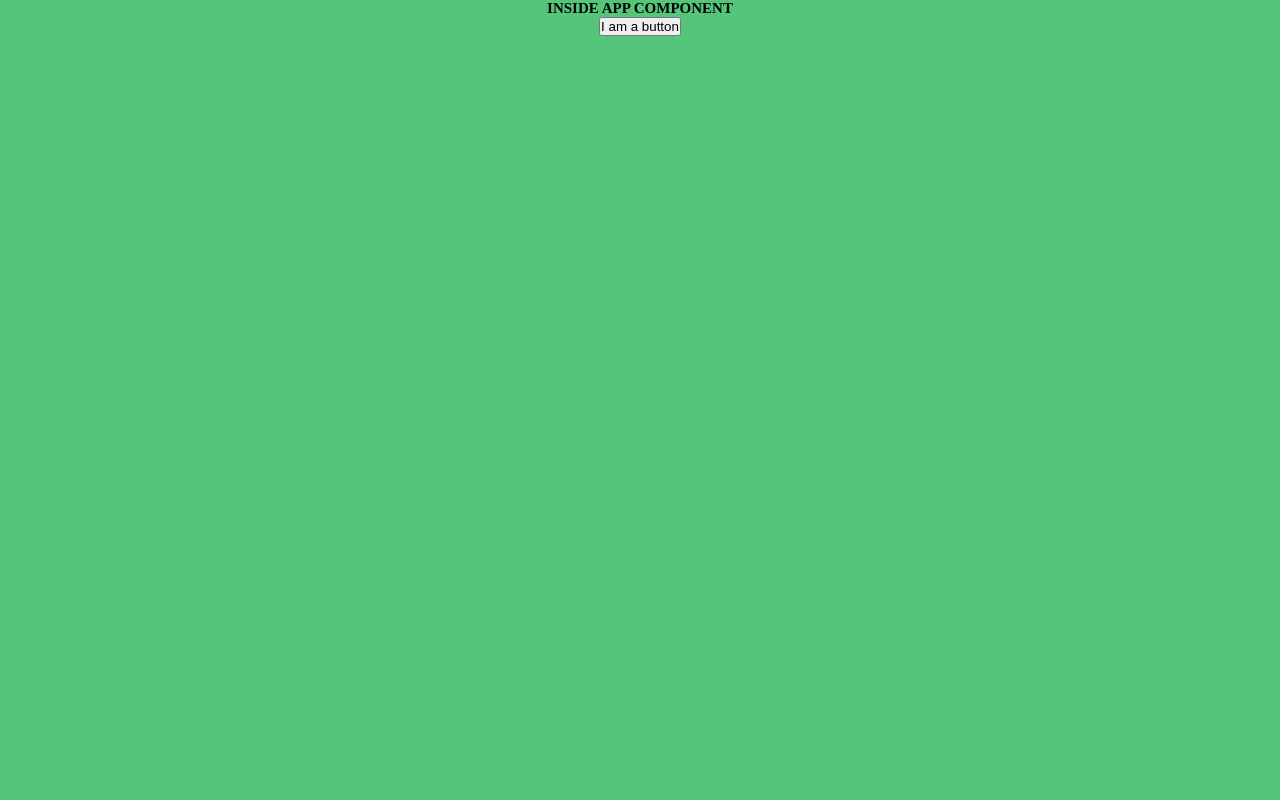
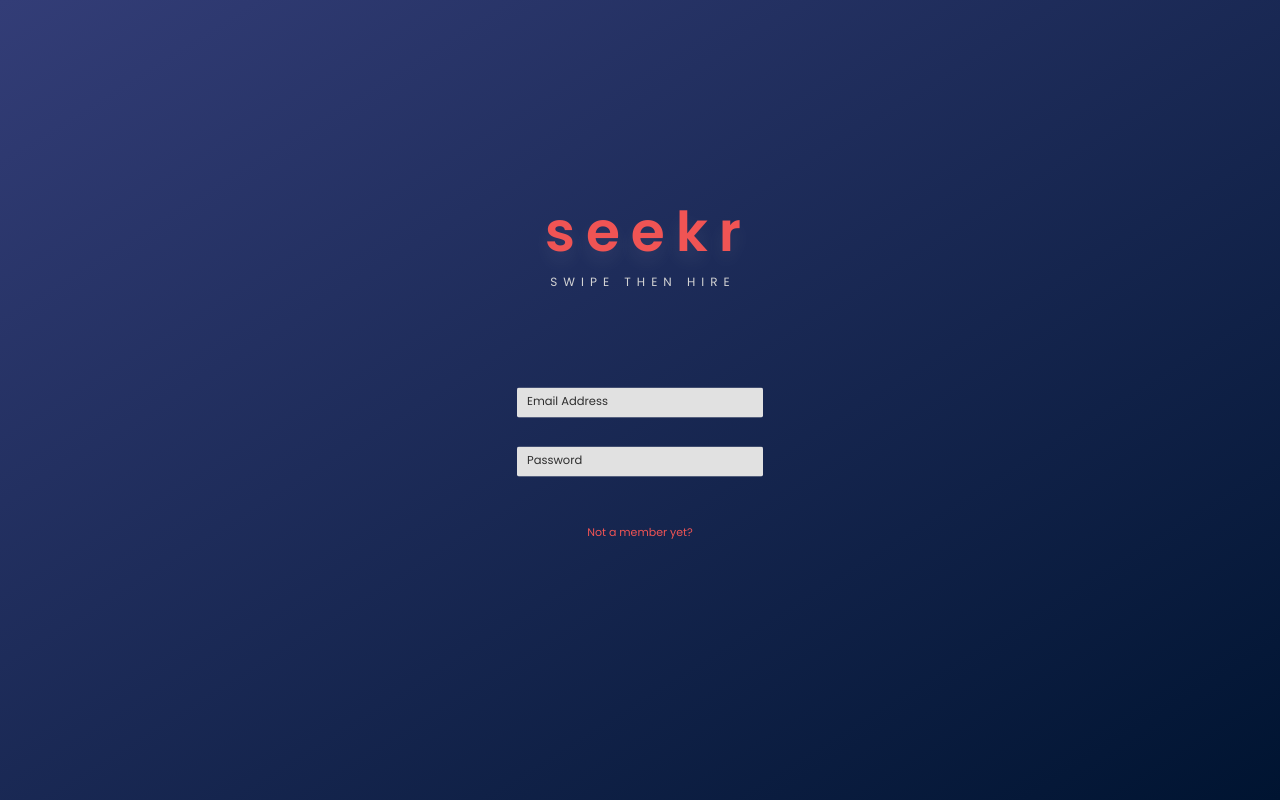
Before and after one commit to MLogan1998/seekr-client, a React (Create React App) app: page /login in a window 1280 px wide. Built offline with nearby package versions, Linux system fonts and the light colour scheme.

Commit message:
Login component wip

```diff
--- a/package.json
+++ b/package.json
@@ -11,6 +11,7 @@
     "prop-types": "^15.7.2",
     "react": "^17.0.1",
     "react-dom": "^17.0.1",
+    "react-router-dom": "^5.2.0",
     "react-scripts": "4.0.3",
     "web-vitals": "^1.1.0"
   },
--- /dev/null
+++ b/src/components/ApplicationViews.js
@@ -0,0 +1,9 @@
+import React from "react"
+import { Route } from "react-router-dom"
+import { Home } from "./home/Home"
+
+export const ApplicationViews = () => {
+    return <>
+                <Route exact path="/home" render={props => <Home {...props} />} />
+           </>
+}
--- /dev/null
+++ b/src/components/Seekr.js
@@ -0,0 +1,23 @@
+import React from "react"
+import { Route, Redirect } from "react-router-dom"
+import { ApplicationViews } from "./ApplicationViews"
+import { Login } from "./auth/Login"
+import { Register } from "./auth/Register"
+
+export const Seekr = () => (
+    <>
+        <Route render={() => {
+            if (localStorage.getItem("s_token")) {
+                return <>
+                    {/* <Route component={NavBar} /> */}
+                    <Route render={props => <ApplicationViews {...props} />} />
+                </>
+            } else {
+                return <Redirect to="/login" />
+            }
+        }} />
+
+        <Route path="/login" render={Login} />
+        <Route path="/register" render={Register} />
+    </>
+)
--- /dev/null
+++ b/src/components/auth/Login.js
@@ -0,0 +1,28 @@
+import React from "react"
+import { Link } from 'react-router-dom'
+
+
+
+export const Login = props => {
+  return (
+    <div className="login__container">
+      <div className="heading__container">
+        <h1 className="heading__primary">seekr</h1>
+        <p className="heading__slogan">swipe then hire</p>
+      </div>
+      <div className="login__form">
+        <form className="form" autoComplete="off">
+          <div className="form__group">
+            <input id="email" type="email" className="form__input" placeholder="Email Address" required></input>
+            <label htmlFor="email" className="form__label">Email Address</label>
+          </div>
+          <div className="form__group">
+            <input id="password" type="password" className="form__input" placeholder="Password" required></input>
+            <label htmlFor="password" className="form__label">Password</label>
+          </div>
+        </form>
+        <Link className="login__link" to="/register">Not a member yet?</Link>
+      </div>
+    </div>
+  )
+}
--- /dev/null
+++ b/src/components/auth/Register.js
@@ -0,0 +1,9 @@
+import React from "react"
+
+export const Register = props => {
+  return (
+    <>
+      <h1>Register</h1>
+    </>
+  )
+}
--- /dev/null
+++ b/src/components/home/Home.js
@@ -0,0 +1,9 @@
+import React from "react"
+
+export const Home = props => {
+  return (
+    <>
+      <h1>Home</h1>
+    </>
+  )
+}
--- a/src/index.js
+++ b/src/index.js
@@ -1,17 +1,15 @@
-import React from 'react';
-import ReactDOM from 'react-dom';
-import './styles/index.scss';
-import { App } from './App/App';
-import reportWebVitals from './reportWebVitals';
+import React from "react"
+import ReactDOM from "react-dom"
+import { BrowserRouter as Router } from "react-router-dom"
+import { Seekr } from "./components/Seekr"
+import "./styles/index.scss"
+
 
 ReactDOM.render(
-  <React.StrictMode>
-    <App />
-  </React.StrictMode>,
-  document.getElementById('root')
-);
-
-// If you want to start measuring performance in your app, pass a function
-// to log results (for example: reportWebVitals(console.log))
-// or send to an analytics endpoint. Learn more: https://bit.ly/CRA-vitals
-reportWebVitals();
+    <React.StrictMode>
+        <Router>
+            <Seekr />
+        </Router>
+    </React.StrictMode>,
+    document.getElementById("root")
+)
--- a/src/styles/abstracts/_variables.scss
+++ b/src/styles/abstracts/_variables.scss
@@ -1 +1,14 @@
+// COLORS
+
+$light-primary-blue: #333d77;
+$dark-primary-blue: #001431;
+
+$primary-red: #F05454;
+
+$primary-grey: #d3d3d3;
+
+
+
+
+
 $primary-color: #55c57a;
--- a/src/styles/index.scss
+++ b/src/styles/index.scss
@@ -1,5 +1,10 @@
 @import "~@fortawesome/fontawesome-free/css/all.min.css";
+@import url('https://fonts.googleapis.com/css2?family=Poppins:wght@200;400;500;600;700&display=swap');
+
+
 @import './abstracts/variables';
 
 
 @import './layout/base';
+@import './layout/typography';
+@import './layout/login'
--- a/src/styles/layout/_base.scss
+++ b/src/styles/layout/_base.scss
@@ -8,9 +8,10 @@
 
 html {
     font-size: 62.5%;
+    min-height: 100%;
 }
 
 body {
-    background-color: $primary-color;
     box-sizing: border-box;
+    background: linear-gradient(to right bottom, $light-primary-blue, $dark-primary-blue);
 }
--- /dev/null
+++ b/src/styles/layout/login.scss
@@ -0,0 +1,128 @@
+.login__container {
+  width: 100vw;
+  height:100vh;
+  position:relative;
+}
+
+
+.heading__container {
+  position: absolute;
+  top: 30%;
+  left: 50%;
+  transform: translate(-50%, -50%);
+  text-align: center;
+  margin: 0 auto;
+  width:60%
+}
+
+.login__form {
+  display: flex;
+  justify-content: center;
+  flex-direction: column;
+  text-align: center;
+  // width: 40vw;
+  height: 29.1vh;
+  margin: 0 auto;
+  position:absolute;
+  top: 58%;
+  left: 50%;
+  transform: translate(-50%, -50%);
+}
+
+
+.form {
+  margin: 0 auto;
+  &__group:not(:last-child) {
+    margin-bottom: 1.2rem;
+  }
+
+  &__input {
+    font-size: 1.15rem;
+    padding: .5rem 1rem;
+    border-radius: 2px;
+    border: none;
+    background-color: rgb(225, 225, 225);
+    font-family: inherit;
+    color: inherit;
+    display: block;
+    border-bottom: 3px solid transparent;
+    transition: all .3s;
+
+    &:focus {
+      outline: none;
+      box-shadow: 0 1rem 2rem rgba(0,0,0, .1);
+      border-bottom: 3px solid $primary-red;
+    }
+
+    &:focus:invalid {
+      border-bottom: 3px solid green;
+    }
+
+    &::-webkit-input-placeholder {
+      color: rgb(46, 46, 46);
+    }
+
+  }
+
+  &__label {
+    font-size: .9rem;
+    font-weight: 700;
+    text-align: left;
+    margin-top: .4rem;
+    display: block;
+    transition: all .3s;
+    color: $primary-red;
+  }
+
+  &__input:placeholder-shown + &__label {
+    opacity: 0;
+    visibility: hidden;
+    transform: translateY(-4rem)
+  }
+
+  &__radio-group {
+    width: 49%;
+    display: inline-block;
+  }
+
+  &__radio-input {
+    display: none;
+  }
+
+  &__radio-label {
+    font-size: 1.6rem;
+    cursor: pointer;
+    position: relative;
+    padding-left: 4rem;
+  }
+
+  &__radio-button {
+    height: 3rem;
+    width: 3rem;
+    border: 5px solid $primary-red;
+    border-radius: 50%;
+    display: inline-block;
+    position: absolute;
+    top: -.4rem;
+    left: 0;
+
+    &::after {
+      content: '';
+      display: block;
+      height: 1.3rem;
+      width: 1.3rem;
+      border-radius: 50%;
+      position: absolute;
+      top: 50%;
+      left: 50%;
+      transform: translate(-50%, -50%);
+      background-color: $primary-red;
+      opacity: 0;
+      transition: opacity .2s;
+    }
+  }
+
+  &__radio-input:checked ~ &__radio-label &__radio-button::after {
+    opacity: 1;
+  }
+}
--- /dev/null
+++ b/src/styles/layout/typography.scss
@@ -0,0 +1,33 @@
+
+body {
+  font-family: "Poppins", sans-serif;
+  font-weight: 400;
+}
+
+.heading__primary {
+  text-transform: lowercase;
+  font-size: 5.5rem;
+  color: $primary-red;
+  letter-spacing: 1.1rem;
+  font-family: "Poppins";
+  font-weight: 600;
+  text-shadow: 0 1rem 2rem rgba(255, 253, 253, 0.083);
+  margin-right: -1.7rem;
+  // text-align: center;
+}
+
+.heading__slogan {
+  font-size: 1.2rem;
+  color: $primary-grey;
+  text-transform: uppercase;
+  font-family: "Poppins";
+  letter-spacing: .6rem;
+  margin-right: -.6rem;
+}
+
+.login__link {
+  color: $primary-red;
+  text-decoration: none;
+  font-size: 1.1rem;
+  margin-top: 3rem;
+}
```
Also changed, not shown: 1 other file (tests, documents, lock files or other folders).
